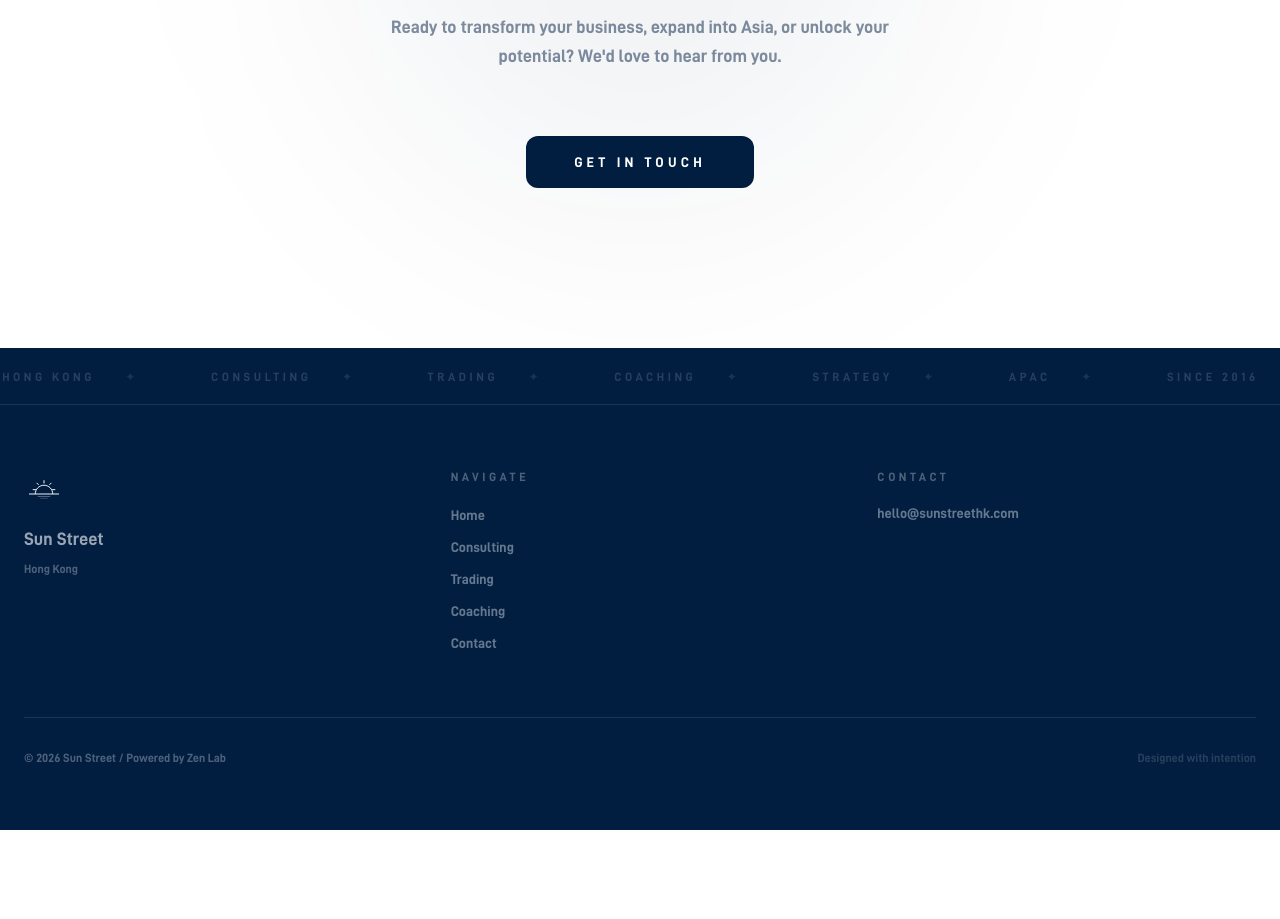
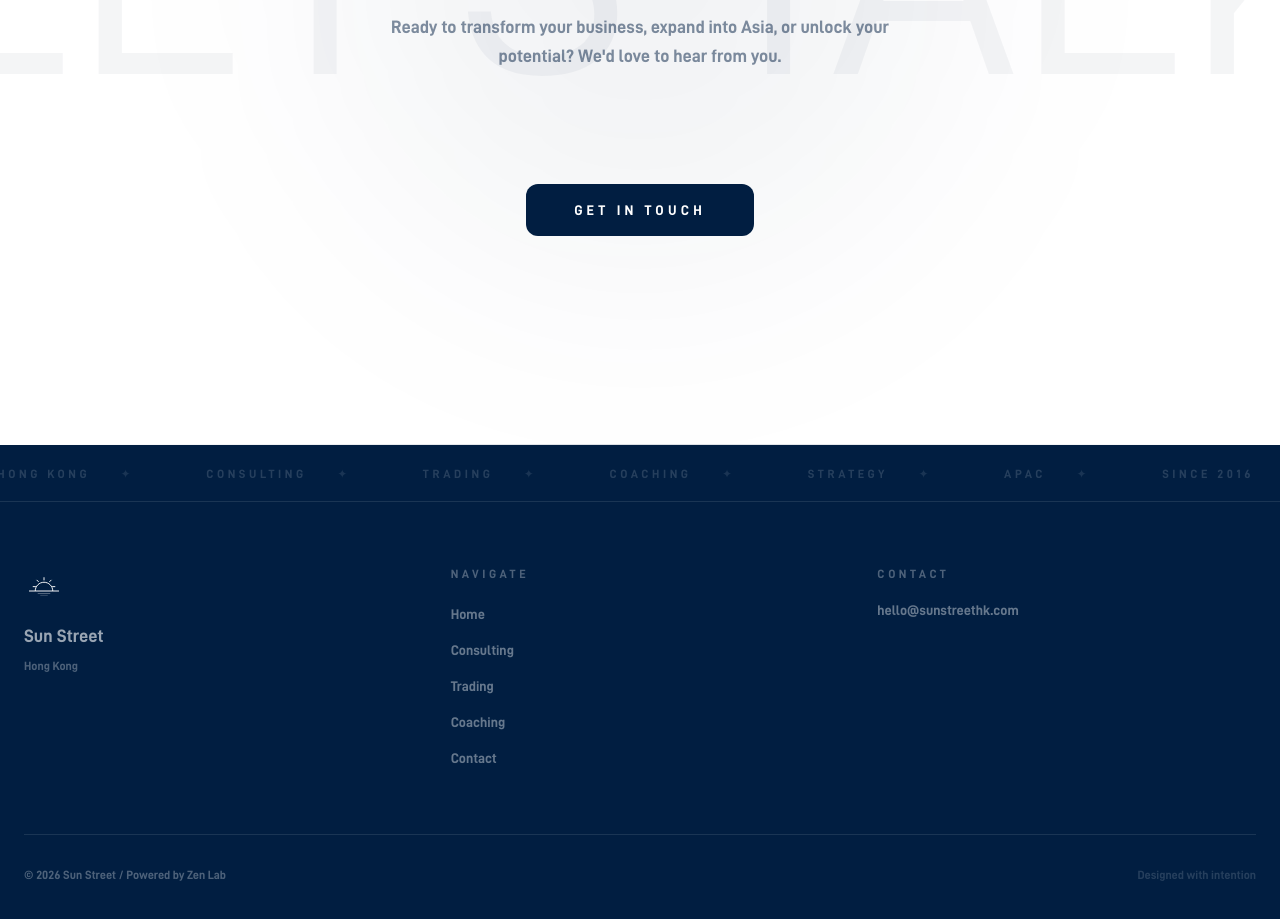
Before and after one commit to SikeGottem/sunstreet, a Next.js app: page /trading in a window 1280 px wide. Shown: the part 1980-2899 px from the top of the page. Before the commit the page ends 2810 px from the top, so only its background shows below. Built offline with nearby package versions, Linux system fonts and the light colour scheme.

Commit message:
feat: enhanced footer with magnetic button and animations

```diff
--- a/src/components/PageFooter.tsx
+++ b/src/components/PageFooter.tsx
@@ -1,6 +1,7 @@
 "use client";
 import { motion } from "framer-motion";
 import Link from "next/link";
+import React, { useRef, useState, useCallback } from "react";
 import SunLogo from "./SunLogo";
 import Marquee from "./Marquee";
 import MagneticButton from "./MagneticButton";
@@ -13,6 +14,63 @@ function Reveal({ children, delay = 0, className = "" }: { children: React.React
   );
 }
 
+function MagneticCTA({ children, href, className }: { children: React.ReactNode; href: string; className?: string }) {
+  const ref = useRef<HTMLAnchorElement>(null);
+  const [offset, setOffset] = useState({ x: 0, y: 0 });
+
+  const handleMouseMove = useCallback((e: React.MouseEvent) => {
+    if (!ref.current) return;
+    const rect = ref.current.getBoundingClientRect();
+    const cx = rect.left + rect.width / 2;
+    const cy = rect.top + rect.height / 2;
+    const dx = e.clientX - cx;
+    const dy = e.clientY - cy;
+    const dist = Math.sqrt(dx * dx + dy * dy);
+    const maxDist = 150;
+    if (dist < maxDist) {
+      const strength = 0.3 * (1 - dist / maxDist);
+      setOffset({ x: dx * strength, y: dy * strength });
+    } else {
+      setOffset({ x: 0, y: 0 });
+    }
+  }, []);
+
+  const handleMouseLeave = useCallback(() => {
+    setOffset({ x: 0, y: 0 });
+  }, []);
+
+  return (
+    <div onMouseMove={handleMouseMove} onMouseLeave={handleMouseLeave} className="inline-block p-12">
+      <a
+        ref={ref}
+        href={href}
+        className={className}
+        style={{
+          transform: `translate(${offset.x}px, ${offset.y}px)`,
+          transition: "transform 0.3s cubic-bezier(0.22, 1, 0.36, 1)",
+          display: "inline-block",
+        }}
+      >
+        {children}
+      </a>
+    </div>
+  );
+}
+
+function FooterLink({ href, label, delay }: { href: string; label: string; delay: number }) {
+  return (
+    <Reveal delay={delay}>
+      <Link
+        href={href}
+        className="relative text-sm text-white/40 hover:text-white transition-colors duration-300 inline-block group"
+      >
+        {label}
+        <span className="absolute left-0 -bottom-0.5 h-px w-full bg-white origin-left scale-x-0 group-hover:scale-x-100 transition-transform duration-300 ease-out" />
+      </Link>
+    </Reveal>
+  );
+}
+
 export default function PageFooter() {
   return (
     <>
@@ -20,18 +78,27 @@ export default function PageFooter() {
       <div className="section-divider" />
       <section className="relative py-40 overflow-hidden bg-white">
         <div className="absolute top-1/2 left-1/2 -translate-x-1/2 -translate-y-1/2 w-[600px] h-[600px] rounded-full bg-[#011E41]/5 blur-[120px]" />
+        {/* Decorative watermark text */}
+        <div className="absolute inset-0 flex items-center justify-center pointer-events-none select-none" aria-hidden="true">
+          <span className="font-sans text-[10rem] md:text-[16rem] lg:text-[20rem] font-bold text-[#011E41] opacity-[0.04] leading-none whitespace-nowrap">
+            LET&apos;S TALK
+          </span>
+        </div>
         <div className="relative z-10 max-w-5xl mx-auto px-6 text-center">
           <Reveal><SunLogo className="w-20 h-20 mx-auto mb-12" /></Reveal>
           <Reveal delay={0.1}><h2 className="text-gradient-navy font-sans text-6xl md:text-8xl">Let&apos;s Work</h2></Reveal>
           <Reveal delay={0.2}><h2 className="text-gradient-navy font-sans text-6xl md:text-8xl italic">Together</h2></Reveal>
           <Reveal delay={0.3}><p className="text-[#011E41]/50 text-lg mt-10 mb-16 max-w-xl mx-auto leading-relaxed">Ready to transform your business, expand into Asia, or unlock your potential? We&apos;d love to hear from you.</p></Reveal>
           <Reveal delay={0.4}>
-            <MagneticButton href="mailto:hello@sunstreethk.com" className="!bg-[#011E41] !text-white !px-12 !py-4 !text-sm !tracking-[0.3em] uppercase !rounded-xl !border-0 hover:!bg-[#0E1D41] hover:!shadow-lg">
+            <MagneticCTA href="mailto:hello@sunstreethk.com" className="bg-[#011E41] text-white px-12 py-4 text-sm tracking-[0.3em] uppercase rounded-xl hover:bg-[#0E1D41] hover:shadow-lg transition-all duration-300">
               Get In Touch
-            </MagneticButton>
+            </MagneticCTA>
           </Reveal>
         </div>
       </section>
+
+      {/* Gradient divider */}
+      <div className="h-px w-full" style={{ background: "linear-gradient(90deg, transparent, rgba(1,30,65,0.15), transparent)" }} />
 
       {/* Footer */}
       <footer className="bg-[#011E41]">
@@ -42,6 +109,7 @@ export default function PageFooter() {
         </Marquee>
         <div className="max-w-7xl mx-auto px-6 py-16">
           <div className="grid md:grid-cols-3 gap-12 items-start">
+            <Reveal>
               <div>
                 <svg viewBox="0 0 64 64" fill="none" xmlns="http://www.w3.org/2000/svg" className="w-10 h-10 mb-4">
                   <line x1="8" y1="40" x2="56" y2="40" stroke="white" strokeWidth="1.5" />
@@ -57,31 +125,42 @@ export default function PageFooter() {
                 <p className="font-sans text-lg text-white/60">Sun Street</p>
                 <p className="text-xs text-white/30 mt-2">Hong Kong</p>
               </div>
+            </Reveal>
             <div className="flex flex-col gap-3">
-              <p className="text-xs tracking-[0.3em] uppercase text-white/30 mb-2">Navigate</p>
+              <Reveal><p className="text-xs tracking-[0.3em] uppercase text-white/30 mb-2">Navigate</p></Reveal>
               {[
                 { label: "Home", href: "/" },
                 { label: "Consulting", href: "/consulting" },
                 { label: "Trading", href: "/trading" },
                 { label: "Coaching", href: "/coaching" },
-              ].map((l) => (
-                <Link key={l.label} href={l.href} className="text-sm text-white/40 hover:text-white transition-colors group">
-                  <span className="inline-block w-0 group-hover:w-4 h-px bg-white transition-all duration-300 mr-0 group-hover:mr-2 align-middle" />{l.label}
-                </Link>
+              ].map((l, i) => (
+                <FooterLink key={l.label} href={l.href} label={l.label} delay={0.1 * (i + 1)} />
               ))}
-              <a href="mailto:hello@sunstreethk.com" className="text-sm text-white/40 hover:text-white transition-colors group">
-                <span className="inline-block w-0 group-hover:w-4 h-px bg-white transition-all duration-300 mr-0 group-hover:mr-2 align-middle" />Contact
+              <Reveal delay={0.5}>
+                <a href="mailto:hello@sunstreethk.com" className="relative text-sm text-white/40 hover:text-white transition-colors duration-300 inline-block group">
+                  Contact
+                  <span className="absolute left-0 -bottom-0.5 h-px w-full bg-white origin-left scale-x-0 group-hover:scale-x-100 transition-transform duration-300 ease-out" />
+                </a>
+              </Reveal>
+            </div>
+            <Reveal delay={0.2}>
+              <div>
+                <p className="text-xs tracking-[0.3em] uppercase text-white/30 mb-4">Contact</p>
+                <a
+                  href="mailto:hello@sunstreethk.com"
+                  className="text-sm text-white/40 hover:text-[#5BA4E6] hover:scale-105 transition-all duration-300 inline-block origin-left"
+                >
+                  hello@sunstreethk.com
                 </a>
               </div>
-            <div>
-              <p className="text-xs tracking-[0.3em] uppercase text-white/30 mb-4">Contact</p>
-              <a href="mailto:hello@sunstreethk.com" className="text-sm text-white/40 hover:text-white transition-colors">hello@sunstreethk.com</a>
+            </Reveal>
           </div>
-          </div>
+          <Reveal delay={0.3}>
             <div className="mt-16 pt-8 border-t border-white/10 flex flex-col md:flex-row items-center justify-between gap-4">
               <p className="text-xs text-white/30">&copy; 2026 Sun Street / Powered by Zen Lab</p>
               <p className="text-xs text-white/15">Designed with intention</p>
             </div>
+          </Reveal>
         </div>
       </footer>
     </>
```
Lines whose indentation alone changed are shown as unchanged.
